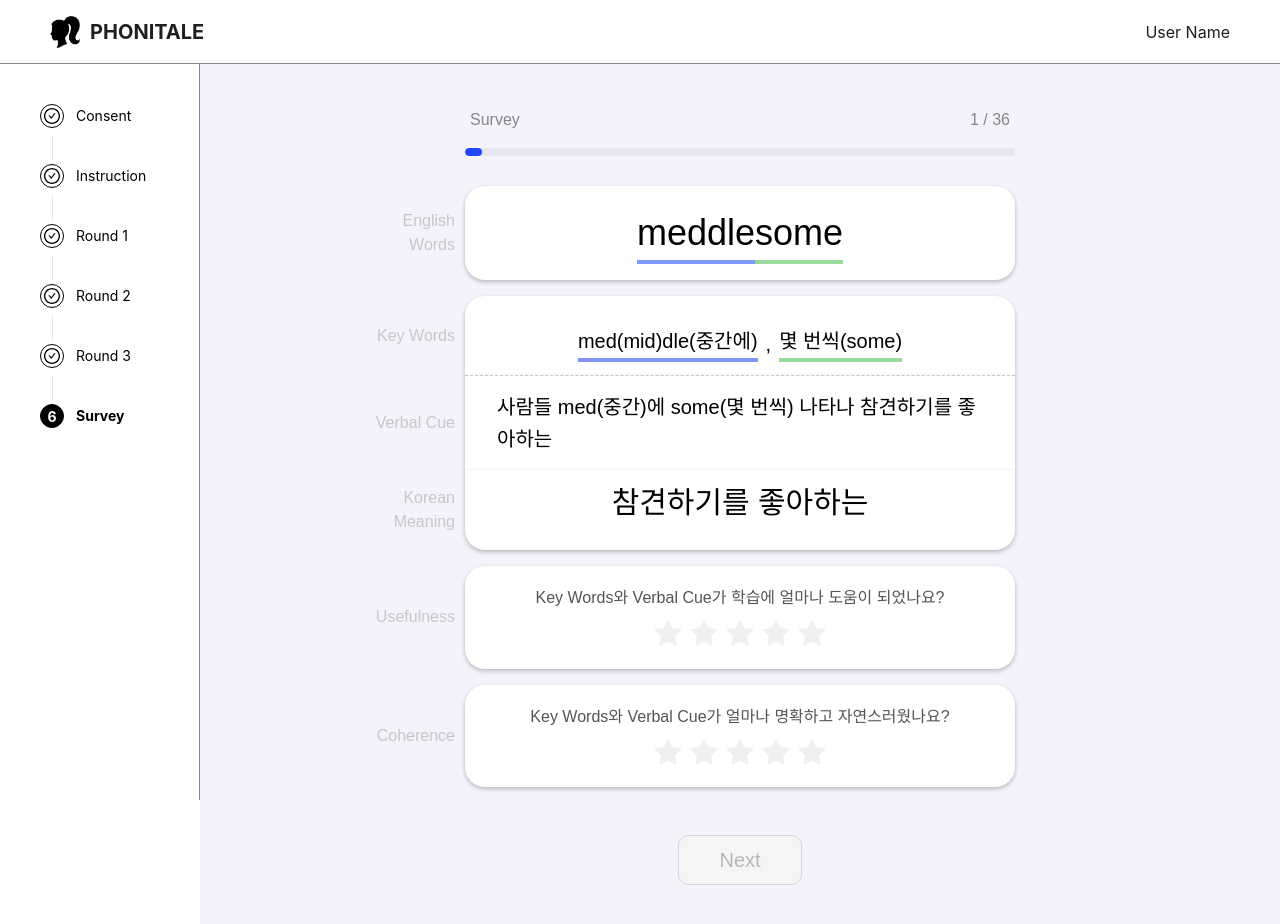
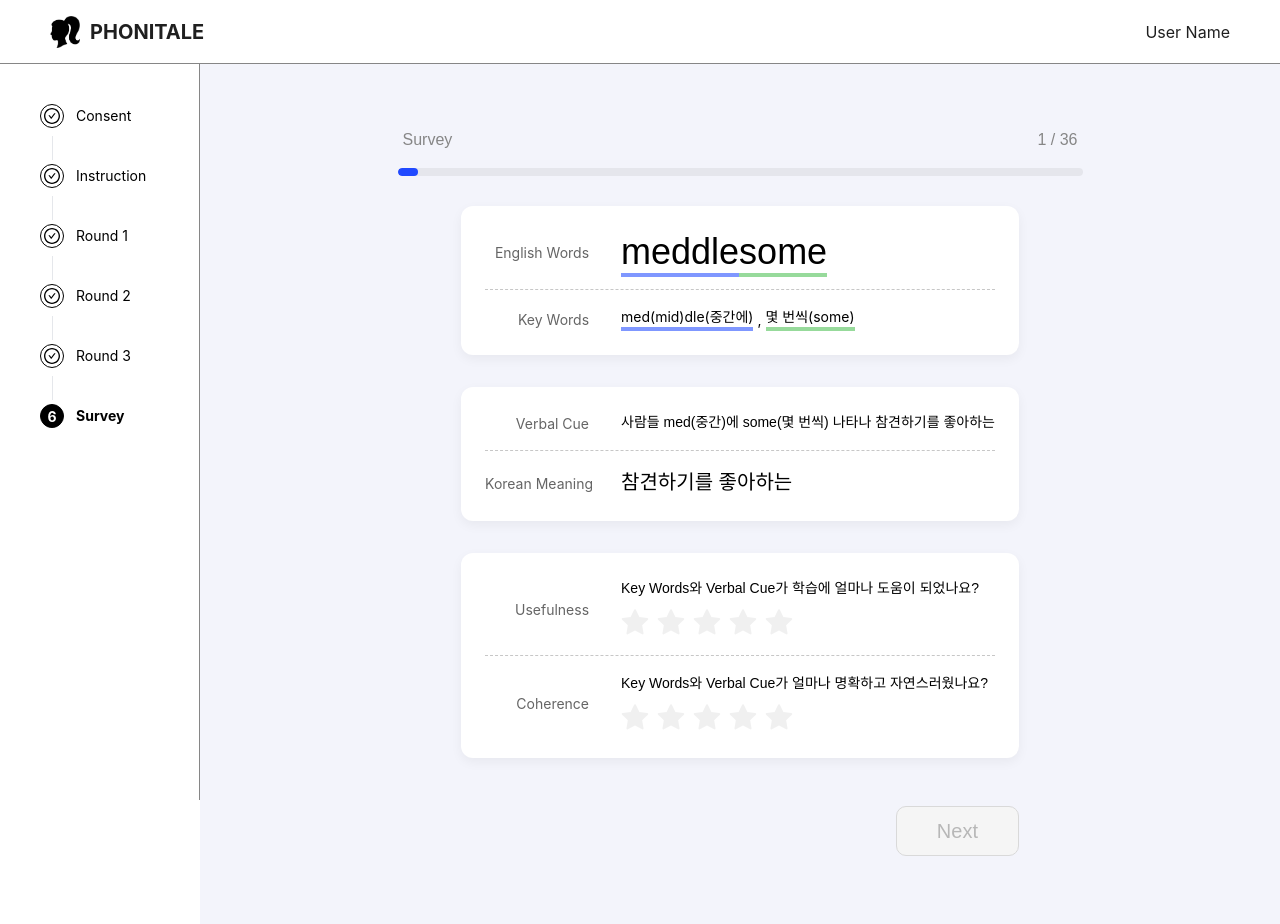
Before and after one commit to suyoungkwon2/phonitale-react, a React (Vite) app in the folder phonitale-react/: page /survey in a window 1280 px wide. Shown: the top 924 px of the page. Built offline with nearby package versions, Linux system fonts and the light colour scheme; a web font is replaced by a local one.

Commit message:
design: survey

```diff
--- a/phonitale-react/src/pages/SurveyPage.jsx
+++ b/phonitale-react/src/pages/SurveyPage.jsx
@@ -27,14 +27,8 @@ function parseIndexingString(indexString) {
     return indices;
 }
 
-// Underline Renderer Constants (색상 변경)
-const UNDERLINE_COLORS = [
-    '#7F97FF', // rgba(127, 151, 255, 0.7)
-    '#97DA9B', // rgba(151, 218, 155, 0.7)
-    '#FFBABA', // rgba(255, 186, 186, 0.7)
-    '#E2D98A', // rgba(226, 217, 138, 0.7)
-    '#FFB991', // rgba(255, 185, 145, 0.7)
-];
+// Underline Renderer Constants
+const UNDERLINE_COLORS = [ '#7F97FF', '#97DA9B', '#FFBABA', '#E2D98A', '#FFB991' ];
 
 // LearningPage와 동일한 함수 -> 수정된 함수
 function renderWordWithUnderlines(word, indexingData, isKeyWord = false) {
@@ -133,45 +127,29 @@ function renderWordWithUnderlines(word, indexingData, isKeyWord = false) {
     }
 }
 
-// 변경: Key Words 렌더링 전용 함수
-function renderStyledKeywords(wordString, indexingData) {
-    if (!wordString) return null;
+// 변경: Key Words 렌더링 전용 함수 (스타일링 + 쉼표 구분)
+function renderStyledKeywords(indexingData) {
     if (!indexingData || !Array.isArray(indexingData) || indexingData.length === 0) {
-        return wordString;
+        return null;
     }
-    let parts = [wordString];
-    const sortedIndices = [...indexingData].sort((a, b) => (a.range && b.range) ? a.range[0] - b.range[0] : 0);
-    sortedIndices.forEach(({ key }, groupIndex) => {
+
+    return indexingData.map(({ key }, groupIndex) => {
         const color = UNDERLINE_COLORS[groupIndex % UNDERLINE_COLORS.length];
         const style = {
             borderBottom: `4px solid ${color}`,
             paddingBottom: '2px',
+            display: 'inline-block', // inline-block 유지
+            lineHeight: '1.1', // 키워드 줄 간격 조정 필요시
         };
         const spanKey = `kw-${groupIndex}-${key}`;
-        let newParts = [];
-        parts.forEach((part, partIndex) => {
-            if (typeof part === 'string') {
-                const escapedKey = key.replace(/[-\/\\^$*+?.()|[\]{}]/g, '\\$&');
-                const regex = new RegExp(escapedKey, 'g');
-                let subLastIndex = 0;
-                let match;
-                while ((match = regex.exec(part)) !== null) {
-                    if (match.index > subLastIndex) {
-                        newParts.push(part.substring(subLastIndex, match.index));
-                    }
-                    newParts.push(<span key={`${spanKey}-${match.index}`} style={style}>{match[0]}</span>);
-                    subLastIndex = regex.lastIndex;
-                }
-                if (subLastIndex < part.length) {
-                    newParts.push(part.substring(subLastIndex));
-                }
-            } else {
-                newParts.push(part);
-            }
+        const separator = groupIndex < indexingData.length - 1 ? ', ' : null;
+        return (
+            <React.Fragment key={spanKey}>
+                <span style={style}>{key}</span>
+                {separator}
+            </React.Fragment>
+        );
     });
-        parts = newParts;
-    });
-    return parts;
 }
 
 // --- 신규: 밑줄 스타일 계산 함수 (LearningPage에서 복사) ---
@@ -276,6 +254,82 @@ function calculateUnderlineStyles(word, indexingData, containerElement) {
 
     return calculatedStyles;
 }
+
+// --- LearningPage에서 가져온 카드 스타일 ---
+const cardStyles = {
+    blockContainer: {
+      background: '#FFFFFF',
+      borderRadius: '12px',
+      padding: '24px',
+      boxShadow: '0 4px 12px rgba(0, 0, 0, 0.05)',
+      width: '100%',
+      maxWidth: '685px', // 최대 너비 유지
+      display: 'flex',
+      flexDirection: 'column',
+      marginBottom: '16px', // 블록 간 간격 추가
+    },
+    rowWrapper: {
+      display: 'flex',
+      width: '100%',
+      alignItems: 'center',
+    },
+    leftTitle: {
+      width: '120px',
+      textAlign: 'right',
+      color: '#656565',
+      fontSize: '14px',
+      paddingTop: '2px',
+      paddingRight: '16px',
+      flexShrink: 0,
+      whiteSpace: 'nowrap',
+    },
+    rightContent: {
+      flexGrow: 1,
+      paddingLeft: '16px',
+      position: 'relative',
+    },
+    dashedBorder: {
+      borderTop: '1px dashed #C7C7C7',
+      margin: '16px 0',
+    },
+    englishWordText: {
+      fontSize: '36px', fontWeight: 500, fontFamily: 'Rubik, sans-serif',
+      position: 'relative', display: 'inline-block', color: '#000000', lineHeight: '1.2',
+    },
+    keyWordsText: {
+        fontSize: '14px',
+        color: '#000000',
+        lineHeight: '1.6',
+        display: 'inline-flex',
+        flexWrap: 'wrap',
+        alignItems: 'center',
+        gap: '4px',
+    },
+    koreanMeaningText: {
+        fontSize: '20px',
+        fontWeight: 'bold',
+        color: '#000000',
+        fontFamily: 'BBTreeGo_R, sans-serif',
+    },
+    verbalCueText: {
+        fontSize: '14px',
+        color: '#000000',
+        lineHeight: '1.6',
+        fontFamily: 'BBTreeGo_R, sans-serif',
+     },
+     ratingQuestionText: {
+        fontSize: '14px',
+        color: '#000000',
+        lineHeight: '1.6',
+        marginBottom: '10px',
+        fontFamily: 'BBTreeGo_R, sans-serif',
+        textAlign: 'left',
+     },
+     ratingComponentWrapper: {
+        width: '100%',
+        textAlign: 'left',
+     },
+};
 
 // --- Survey Page Component ---
 const SurveyPage = () => {
@@ -403,7 +457,6 @@ const SurveyPage = () => {
     const verbalCueKey = `kss_verbal_cue`;
     const keywordIndexingString = currentWordData[keywordKey];
     const keywordIndices = parseIndexingString(keywordIndexingString);
-    const displayKeywordString = keywordIndices.length > 0 ? keywordIndices.map(item => item.key).join(', ') : (keywordIndexingString || "N/A");
     const displayVerbalCue = currentWordData[verbalCueKey] || "N/A";
 
     const isNextDisabled = usefulnessRating === 0 || coherenceRating === 0 || isSubmitting;
@@ -419,7 +472,7 @@ const SurveyPage = () => {
                     alignItems: 'center'
                 }}
             >
-                <div className="progress-section" style={{ width: '100%', maxWidth: '550px', marginBottom: '24px' }}>
+                <div className="progress-section" style={{ width: '100%', maxWidth: '685px', margin: '20px auto 24px' }}>
                     <div className="progress-header" style={{ display: 'flex', justifyContent: 'space-between', alignItems: 'center', marginBottom: '8px', padding: '0 5px' }}>
                         <span style={{ fontFamily: 'Rubik, sans-serif', fontSize: '16px', color: '#868686' }}>Survey</span>
                         <span style={{ fontFamily: 'Rubik, sans-serif', fontSize: '16px', color: '#868686' }}>{currentWordIndex + 1} / {surveyWordList.length}</span>
@@ -427,125 +480,89 @@ const SurveyPage = () => {
                     <Progress percent={progressPercent} showInfo={false} strokeColor="#2049FF" />
                 </div>
 
-                <div className="word-display-section" style={{
-                    width: '100%',
-                    maxWidth: '550px',
-                    display: 'flex',
-                    flexDirection: 'column',
-                    marginBottom: '16px'
-                }}>
-                    <div className="word-card english-word-card" style={{
-                        background: '#fff',
-                        borderRadius: '20px',
-                        padding: '20px 32px',
-                        boxShadow: '0px 2px 4px 0px rgba(0, 0, 0, 0.25)',
-                        position: 'relative',
-                        minHeight: '80px',
-                        display: 'flex',
-                        flexDirection: 'column',
-                        justifyContent: 'center',
-                        alignItems: 'center',
-                        marginBottom: '16px'
-                    }}>
-                        <span className="word-card-label" style={{ position: 'absolute', top: '50%', left: '-100px', transform: 'translateY(-50%)', fontFamily: 'Rubik, sans-serif', fontSize: '16px', color: '#C7C7C7', width: '90px', textAlign: 'right' }}>English Words</span>
-                        <span
-                            ref={wordContainerRef}
-                            className="english-word-text-container"
-                            style={{
-                                position: 'relative',
-                                display: 'inline-block',
-                            }}
-                        >
-                            <span className="english-word-text" style={{ fontFamily: 'Rubik, sans-serif', fontSize: '36px', fontWeight: 500, color: '#000' }}>
+                <div style={{ display: 'flex', flexDirection: 'column', alignItems: 'center', gap: '16px', padding: '0 20px' }}>
+                    <div style={cardStyles.blockContainer}>
+                        <div style={cardStyles.rowWrapper}>
+                            <div style={cardStyles.leftTitle}>English Words</div>
+                            <div style={cardStyles.rightContent}>
+                                <span ref={wordContainerRef} style={cardStyles.englishWordText}>
                                     {currentWordData.word}
-                            </span>
                                     {underlineStyles.map(({ key, style }) => (
                                         <div key={key} className="english-underline" style={style}></div>
                                     ))}
                                 </span>
                             </div>
-                    <div className="word-card key-words-card" style={{
-                        background: '#fff',
-                        borderRadius: '20px 20px 0 0',
-                        padding: '25px 32px 10px',
-                        boxShadow: '0px 2px 4px 0px rgba(0, 0, 0, 0.25)',
-                        position: 'relative',
-                        minHeight: '80px',
-                        display: 'flex',
-                        flexDirection: 'column',
-                        justifyContent: 'center',
-                        alignItems: 'center',
-                        marginBottom: '-1px',
-                        borderBottom: 'none'
-                    }}>
-                        <span className="word-card-label" style={{ position: 'absolute', top: '50%', left: '-100px', transform: 'translateY(-50%)', fontFamily: 'Rubik, sans-serif', fontSize: '16px', color: '#C7C7C7', width: '90px', textAlign: 'right' }}>Key Words</span>
-                        <span className="key-words-text" style={{ fontFamily: 'BBTreeGo_R, sans-serif', fontSize: '20px', color: '#000', display: 'inline-flex', alignItems: 'center', justifyContent: 'center', gap: '8px' }}>
-                            {renderStyledKeywords(displayKeywordString, keywordIndices)}
+                        </div>
+                        <div style={cardStyles.dashedBorder}></div>
+                        <div style={cardStyles.rowWrapper}>
+                            <div style={cardStyles.leftTitle}>Key Words</div>
+                            <div style={cardStyles.rightContent}>
+                                <span style={cardStyles.keyWordsText}>
+                                    {renderStyledKeywords(keywordIndices)}
                                 </span>
                             </div>
-                    <div className="word-card verbal-cue-card" style={{
-                        background: '#fff',
-                        padding: '15px 32px',
-                        boxShadow: '0px 2px 4px 0px rgba(0, 0, 0, 0.25)',
-                        position: 'relative',
-                        minHeight: '80px',
-                        display: 'flex',
-                        flexDirection: 'column',
-                        justifyContent: 'center',
-                        alignItems: 'center',
-                        borderTop: '1px dashed #C7C7C7',
-                        borderBottom: '1px dashed #C7C7C7',
-                        borderRadius: 0,
-                        lineHeight: 1.6,
-                        marginBottom: '-1px'
-                    }}>
-                        <span className="word-card-label" style={{ position: 'absolute', top: '50%', left: '-100px', transform: 'translateY(-50%)', fontFamily: 'Rubik, sans-serif', fontSize: '16px', color: '#C7C7C7', width: '90px', textAlign: 'right' }}>Verbal Cue</span>
-                        <span className="verbal-cue-text" style={{ fontFamily: 'BBTreeGo_R, sans-serif', fontSize: '20px', color: '#000', lineHeight: 1.6 }}>{displayVerbalCue}</span>
-                    </div>
-                    <div className="word-card korean-meaning-card" style={{
-                        background: '#fff',
-                        borderRadius: '0 0 20px 20px',
-                        padding: '10px 32px 25px',
-                        boxShadow: '0px 2px 4px 0px rgba(0, 0, 0, 0.25)',
-                        position: 'relative',
-                        minHeight: '80px',
-                        display: 'flex',
-                        flexDirection: 'column',
-                        justifyContent: 'center',
-                        alignItems: 'center',
-                        borderTop: 'none'
-                    }}>
-                        <span className="word-card-label" style={{ position: 'absolute', top: '50%', left: '-100px', transform: 'translateY(-50%)', fontFamily: 'Rubik, sans-serif', fontSize: '16px', color: '#C7C7C7', width: '90px', textAlign: 'right' }}>Korean Meaning</span>
-                        <span className="korean-meaning-text" style={{ fontFamily: 'BBTreeGo_R, sans-serif', fontSize: '30px', color: '#000' }}>{currentWordData.meaning}</span>
                         </div>
                     </div>
 
-                <div className="rating-section" style={{ width: '100%', maxWidth: '550px', display: 'flex', flexDirection: 'column', marginBottom: '32px' }}>
-                    <div className="rating-card" style={{
-                        background: '#fff',
-                        borderRadius: '20px',
-                        padding: '20px 32px',
-                        boxShadow: '0px 2px 4px 0px rgba(0, 0, 0, 0.25)',
-                        position: 'relative',
-                        minHeight: '80px',
-                        display: 'flex',
-                        flexDirection: 'column',
-                        justifyContent: 'center',
-                        alignItems: 'center',
-                        marginBottom: '16px'
-                    }}>
-                        <span className="word-card-label" style={{ position: 'absolute', top: '50%', left: '-100px', transform: 'translateY(-50%)', fontFamily: 'Rubik, sans-serif', fontSize: '16px', color: '#C7C7C7', width: '90px', textAlign: 'right' }}>Usefulness</span>
-                        <div className="rating-question" style={{ fontFamily: 'BBTreeGo_R, sans-serif', fontSize: '16px', color: '#555', marginBottom: '10px' }}>Key Words와 Verbal Cue가 학습에 얼마나 도움이 되었나요?</div>
-                        <Rate allowHalf={false} count={5} value={usefulnessRating} onChange={setUsefulnessRating} style={{ fontSize: '28px' }} disabled={isSubmitting} />
+                    <div style={cardStyles.blockContainer}>
+                        <div style={cardStyles.rowWrapper}>
+                            <div style={cardStyles.leftTitle}>Verbal Cue</div>
+                            <div style={cardStyles.rightContent}>
+                                <span style={cardStyles.verbalCueText}>{displayVerbalCue}</span>
                             </div>
-                    <div className="rating-card" style={{ background: '#fff', borderRadius: '20px', padding: '20px 32px', boxShadow: '0px 2px 4px 0px rgba(0, 0, 0, 0.25)', position: 'relative', textAlign: 'center', minHeight: '80px', display: 'flex', flexDirection: 'column', justifyContent: 'center', marginBottom: '16px' }}>
-                        <span className="word-card-label" style={{ position: 'absolute', top: '50%', left: '-100px', transform: 'translateY(-50%)', fontFamily: 'Rubik, sans-serif', fontSize: '16px', color: '#C7C7C7', width: '90px', textAlign: 'right' }}>Coherence</span>
-                        <div className="rating-question" style={{ fontFamily: 'BBTreeGo_R, sans-serif', fontSize: '16px', color: '#555', marginBottom: '10px' }}>Key Words와 Verbal Cue가 얼마나 명확하고 자연스러웠나요?</div>
-                        <Rate allowHalf={false} count={5} value={coherenceRating} onChange={setCoherenceRating} style={{ fontSize: '28px' }} disabled={isSubmitting} />
+                        </div>
+                        <div style={cardStyles.dashedBorder}></div>
+                        <div style={cardStyles.rowWrapper}>
+                            <div style={cardStyles.leftTitle}>Korean Meaning</div>
+                            <div style={cardStyles.rightContent}>
+                                <span style={cardStyles.koreanMeaningText}>{currentWordData.meaning}</span>
+                            </div>
                         </div>
                     </div>
 
-                <div className="footer-section" style={{ display: 'flex', flexDirection: 'column', alignItems: 'center', gap: '8px' }}>
+                    <div style={cardStyles.blockContainer}>
+                        <div style={cardStyles.rowWrapper}>
+                            <div style={cardStyles.leftTitle}>Usefulness</div>
+                            <div style={cardStyles.rightContent}>
+                                <div style={cardStyles.ratingQuestionText}>
+                                    Key Words와 Verbal Cue가 학습에 얼마나 도움이 되었나요?
+                                </div>
+                                <div style={cardStyles.ratingComponentWrapper}>
+                                    <Rate
+                                        allowHalf={false}
+                                        count={5}
+                                        value={usefulnessRating}
+                                        onChange={setUsefulnessRating}
+                                        style={{ fontSize: '28px' }}
+                                        disabled={isSubmitting}
+                                    />
+                                </div>
+                            </div>
+                        </div>
+
+                        <div style={cardStyles.dashedBorder}></div>
+
+                        <div style={cardStyles.rowWrapper}>
+                            <div style={cardStyles.leftTitle}>Coherence</div>
+                            <div style={cardStyles.rightContent}>
+                                <div style={cardStyles.ratingQuestionText}>
+                                    Key Words와 Verbal Cue가 얼마나 명확하고 자연스러웠나요?
+                                </div>
+                                <div style={cardStyles.ratingComponentWrapper}>
+                                    <Rate
+                                        allowHalf={false}
+                                        count={5}
+                                        value={coherenceRating}
+                                        onChange={setCoherenceRating}
+                                        style={{ fontSize: '28px' }}
+                                        disabled={isSubmitting}
+                                    />
+                                </div>
+                            </div>
+                        </div>
+                    </div>
+
+                    <div style={{ display: 'flex', justifyContent: 'flex-end', width: '100%', maxWidth: '685px', padding: '16px 0 40px' }}>
                         <BlueButton
                             text="Next"
                             onClick={handleNextClick}
@@ -554,6 +571,7 @@ const SurveyPage = () => {
                         />
                     </div>
                 </div>
+            </div>
         </MainLayout>
     );
 };
```
Lines whose indentation alone changed are shown as unchanged.
